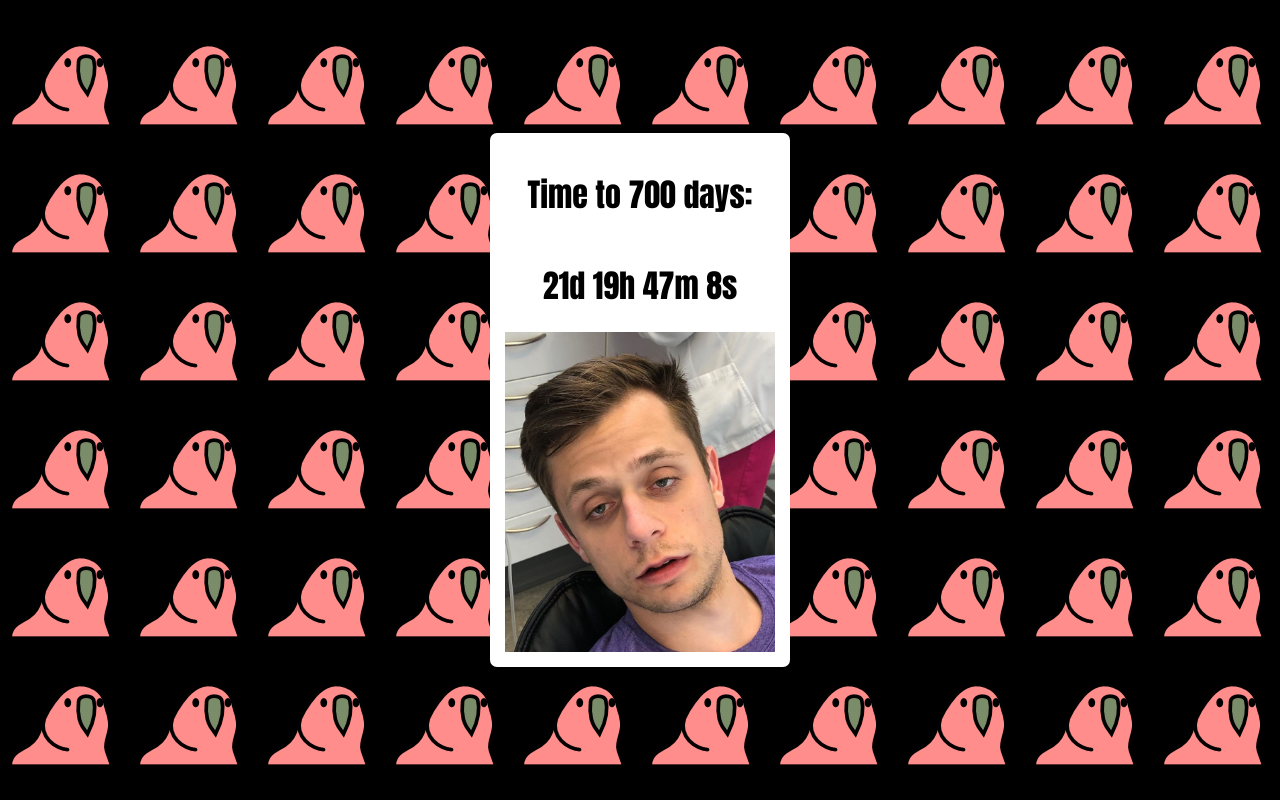
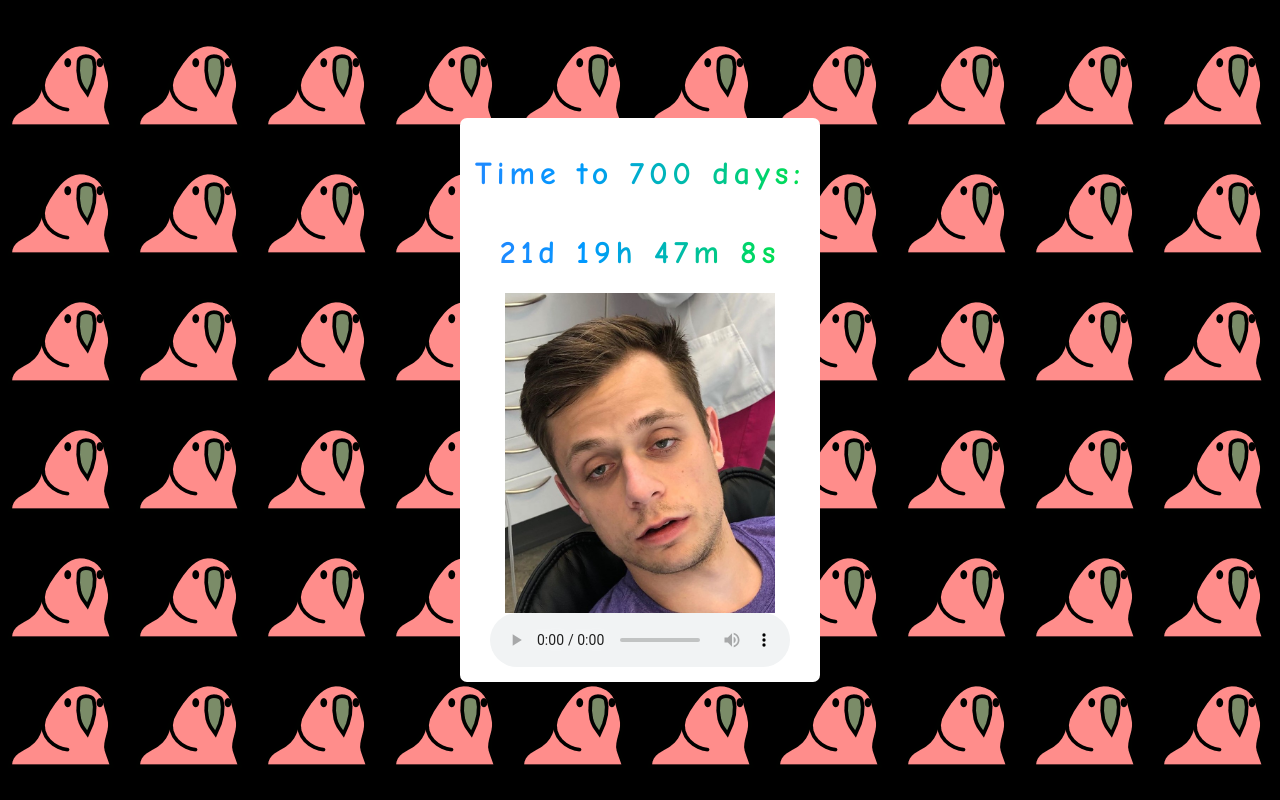
Before and after one commit to christophe-asselin/the-utimate-countdown, a plain HTML site: page index.html in a window 1280 px wide. Drawn offline with Linux system fonts and the light colour scheme.

Commit message:
added rainbow text and audio

```diff
--- a/index.html
+++ b/index.html
@@ -7,9 +7,10 @@
 
     <div class="background">
         <div class="window">
-            <h1 class="text">Time to 700 days:</h1>
-            <h1 class="text" id="timer">0d 0h 0m 0s</h1>
+            <h1 class="rainbow rainbow-text-animated">Time to 700 days:</h1>
+            <h1 class="rainbow rainbow-text-animated" id="timer">0d 0h 0m 0s</h1>
             <img class="image" src="hugo.jpg"/>
+            <audio src="rickroll.mp3" controls loop></audio>
         </div>
     </div>
 
--- a/style.css
+++ b/style.css
@@ -24,10 +24,32 @@ html, body {
     border-radius: 7px;
 }
 
-.text {
-    font-family: Impact, Haettenschweiler, 'Arial Narrow Bold', sans-serif;
-}
-
 .image {
     height: 20em;
 }
+
+.rainbow {
+    text-align: center;
+    text-decoration: underline;
+    font-size: 32px;
+    font-family: "Comic Sans MS", cursive, sans-serif;
+    letter-spacing: 5px;
+}
+.rainbow-text-animated {
+    background: linear-gradient(to right, #6666ff, #0099ff , #00ff00, #ff3399, #6666ff);
+    -webkit-background-clip: text;
+    background-clip: text;
+    color: transparent;
+    animation: rainbow-animation 6s ease-in-out infinite;
+    background-size: 400% 100%;
+}
+
+@keyframes rainbow-animation {
+    0%,100% {
+        background-position: 0 0;
+    }
+
+    50% {
+        background-position: 100% 0;
+    }
+}
```
Also changed, not shown: 1 other file.
